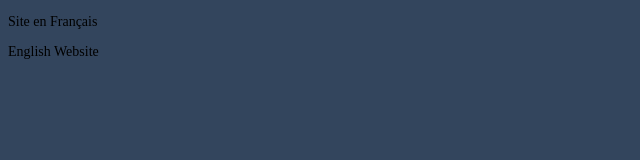
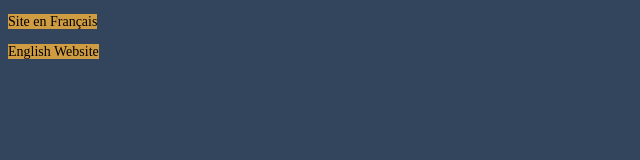
Before and after one commit to MMI-SAE-105/2023-sae-105-KylianRouillardGaertner, a plain HTML site: page index.html in a window 1280 px wide. Shown: the whole page, without its empty margins (0-640 px from the left). Drawn offline with nearby package versions, Linux system fonts and the light colour scheme; a web font is replaced by a local one.

Commit message:
cookie final

```diff
--- a/index.html
+++ b/index.html
@@ -12,7 +12,7 @@
         <script defer src="https://unpkg.com/alpinejs@3.x.x/dist/cdn.min.js"></script>
     </head>
     <body>
-        <p><a style="text-decoration: none; color: black;" href="fr/index.html">Site en Français</a></p>
-        <p><a style="text-decoration: none; color: black;" href="en/index.html">English Website</a></p>
+        <p><a style="text-decoration: none; color: black; background-color: #D09C42;" href="fr/index.html">Site en Français</a></p>
+        <p><a style="text-decoration: none; color: black; background-color: #D09C42;" href="en/index.html">English Website</a></p>
     </body>
 </html>
```
